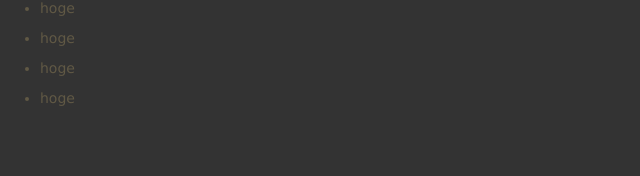
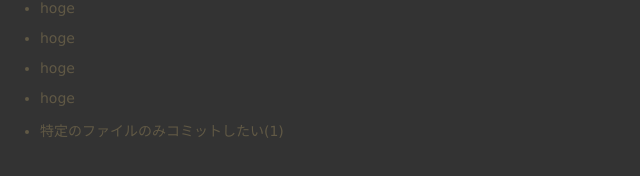
Before and after one commit to kusaka3/hello-world, a plain HTML site: page index.html in a window 1280 px wide. Shown: the full height of the page, 0-640 px from the left. Drawn offline with Linux system fonts and the light colour scheme.

Commit message:
index.htmlだけコミットしたい

```diff
--- a/index.html
+++ b/index.html
@@ -8,6 +8,7 @@
             <ul><li>hoge</li></ul>
             <ul><li>hoge</li></ul>
             <ul><li>hoge</li></ul>
+            <ul><li>特定のファイルのみコミットしたい(1)</li></ul>
         </div>
     </body>
 </html>
```
